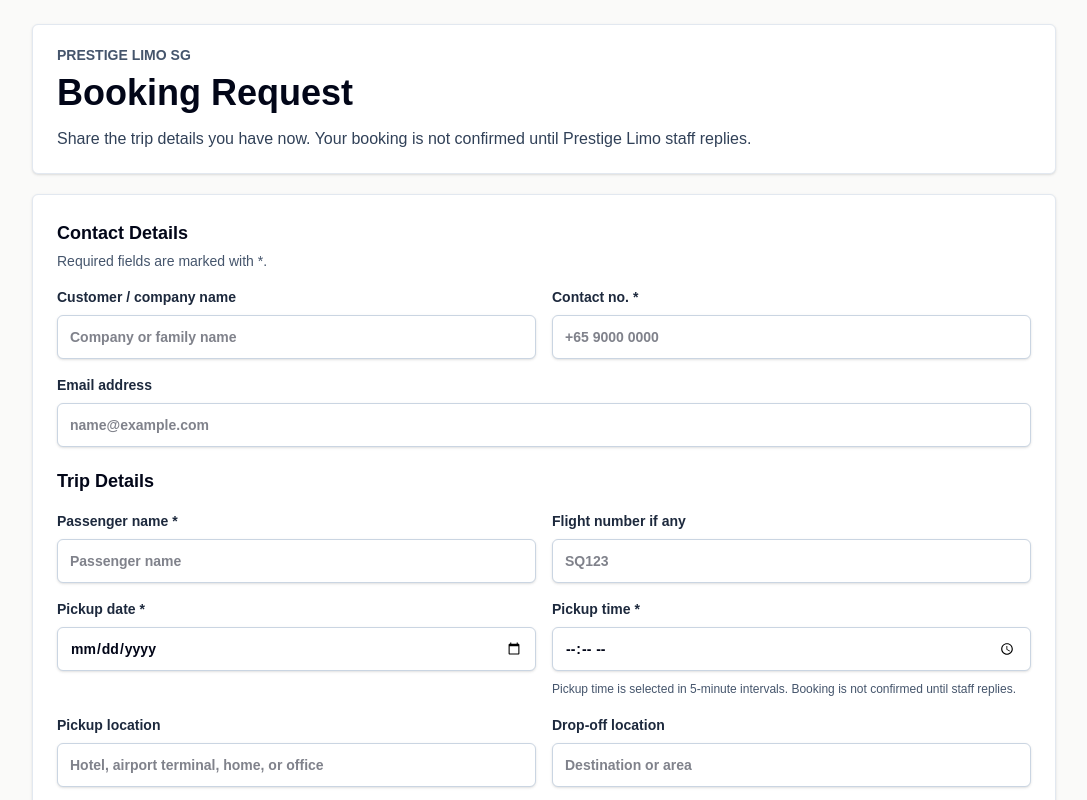
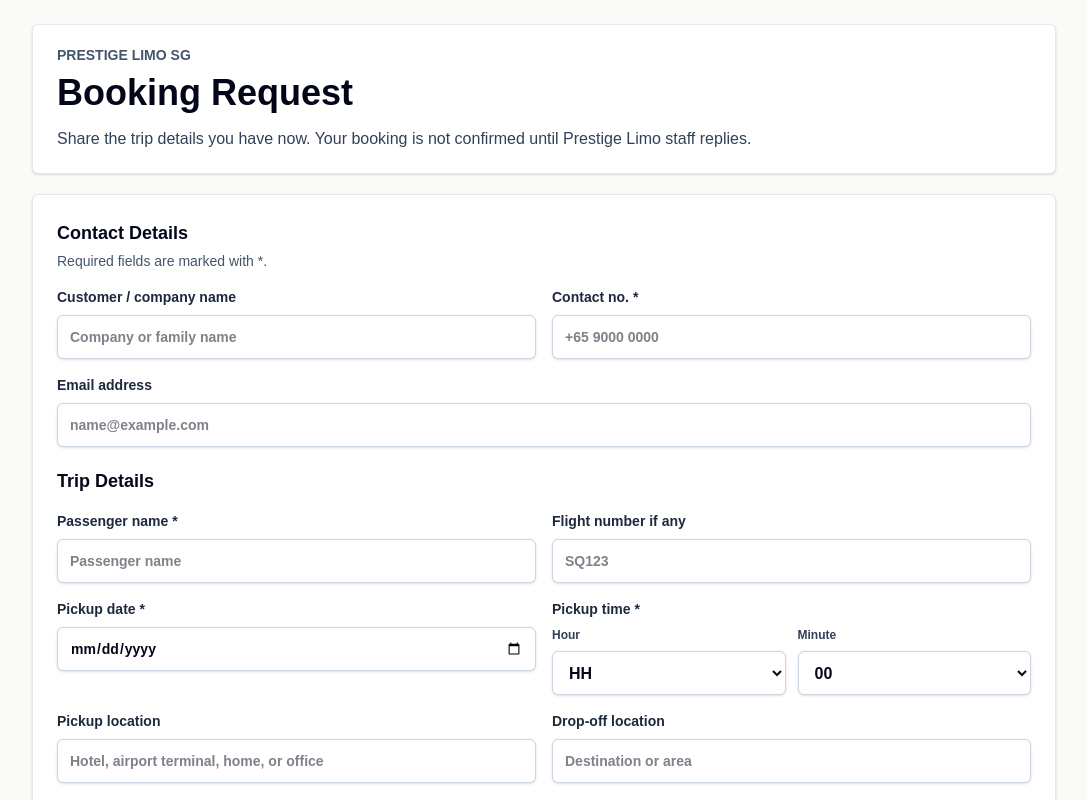
Before and after one commit to Prestigelimosg/-prestige-limo-ops, a Next.js app: page /book in a window 1280 px wide. Shown: the top 800 px of the page, without its empty margins (96-1183 px from the left). Built offline with nearby package versions, Linux system fonts and the light colour scheme.

Commit message:
Use visible five-minute booking time selector

```diff
--- a/app/book/page.tsx
+++ b/app/book/page.tsx
@@ -18,6 +18,23 @@ const vehicleOptions = [
   "Hi-roof Minibus",
   "Mercedes E-Class",
   "Mercedes S-Class",
+];
+
+const pickupHourOptions = Array.from({ length: 24 }, (_, hour) => String(hour).padStart(2, "0"));
+
+const pickupMinuteOptions = [
+  "00",
+  "05",
+  "10",
+  "15",
+  "20",
+  "25",
+  "30",
+  "35",
+  "40",
+  "45",
+  "50",
+  "55",
 ];
 
 type BookingRequestForm = {
@@ -106,6 +123,15 @@ function feedbackClass(tone: Feedback["tone"]) {
   return "border-sky-200 bg-sky-50 text-sky-950";
 }
 
+function splitPickupTime(value: string) {
+  const [hour = "", minute = ""] = value.split(":");
+
+  return {
+    hour: pickupHourOptions.includes(hour) ? hour : "",
+    minute: pickupMinuteOptions.includes(minute) ? minute : "",
+  };
+}
+
 export default function CustomerBookingPage() {
   const [form, setForm] = useState<BookingRequestForm>(initialForm);
   const [missingFields, setMissingFields] = useState<Array<keyof BookingRequestForm>>([]);
@@ -117,6 +143,20 @@ export default function CustomerBookingPage() {
   function updateField(field: keyof BookingRequestForm, value: string) {
     setForm((current) => ({ ...current, [field]: value }));
     setMissingFields((current) => current.filter((item) => item !== field));
+  }
+
+  function updatePickupTimePart(part: "hour" | "minute", value: string) {
+    setForm((currentForm) => {
+      const current = splitPickupTime(currentForm.pickupTime);
+      const nextHour = part === "hour" ? value : current.hour;
+      const nextMinute = part === "minute" ? value : current.minute || "00";
+
+      return {
+        ...currentForm,
+        pickupTime: nextHour ? `${nextHour}:${nextMinute || "00"}` : "",
+      };
+    });
+    setMissingFields((current) => current.filter((item) => item !== "pickupTime"));
   }
 
   function handleSubmit(event: FormEvent<HTMLFormElement>) {
@@ -142,6 +182,8 @@ export default function CustomerBookingPage() {
   function isMissing(field: keyof BookingRequestForm) {
     return missingFields.includes(field);
   }
+
+  const pickupTimeParts = splitPickupTime(form.pickupTime);
 
   return (
     <main
@@ -263,26 +305,61 @@ export default function CustomerBookingPage() {
                   />
                 </label>
 
-                <label className="text-sm font-semibold text-slate-800">
-                  Pickup time *
+                <fieldset
+                  aria-invalid={isMissing("pickupTime")}
+                  className="min-w-0 text-sm font-semibold text-slate-800"
+                  data-customer-booking-field="pickupTime"
+                  data-customer-booking-time-control="selects"
+                  data-required="true"
+                  data-step="300"
+                  data-value={form.pickupTime}
+                >
+                  <legend>Pickup time *</legend>
+                  <div className="mt-2 grid grid-cols-2 gap-3">
+                    <label className="min-w-0 text-xs font-semibold text-slate-700">
+                      Hour
+                      <select
+                        aria-label="Pickup hour"
+                        aria-invalid={isMissing("pickupTime")}
+                        className={fieldClass(isMissing("pickupTime"))}
+                        data-customer-booking-time-part="hour"
+                        onChange={(event) => updatePickupTimePart("hour", event.target.value)}
+                        required
+                        value={pickupTimeParts.hour}
+                      >
+                        <option value="">HH</option>
+                        {pickupHourOptions.map((hour) => (
+                          <option key={hour} value={hour}>
+                            {hour}
+                          </option>
+                        ))}
+                      </select>
+                    </label>
+                    <label className="min-w-0 text-xs font-semibold text-slate-700">
+                      Minute
+                      <select
+                        aria-label="Pickup minute"
+                        className={fieldClass(isMissing("pickupTime"))}
+                        data-customer-booking-time-part="minute"
+                        onChange={(event) => updatePickupTimePart("minute", event.target.value)}
+                        value={pickupTimeParts.minute || "00"}
+                      >
+                        {pickupMinuteOptions.map((minute) => (
+                          <option key={minute} value={minute}>
+                            {minute}
+                          </option>
+                        ))}
+                      </select>
+                    </label>
+                  </div>
                   <input
-                    aria-invalid={isMissing("pickupTime")}
-                    className={fieldClass(isMissing("pickupTime"))}
-                    data-customer-booking-field="pickupTime"
+                    data-customer-booking-time-value="true"
                     name="pickupTime"
-                    onChange={(event) => updateField("pickupTime", event.target.value)}
-                    required
-                    step={300}
-                    type="time"
+                    readOnly
+                    type="hidden"
                     value={form.pickupTime}
                   />
-                  <span
-                    className="mt-2 block text-xs font-medium leading-5 text-slate-600"
-                    data-customer-booking-time-step-note="true"
-                  >
-                    Pickup time is selected in 5-minute intervals. Booking is not confirmed until staff replies.
-                  </span>
-                </label>
+                </fieldset>
 
                 <label className="text-sm font-semibold text-slate-800">
                   Pickup location
```
Also changed, not shown: scripts/test-app-smoke-browser.mjs.
